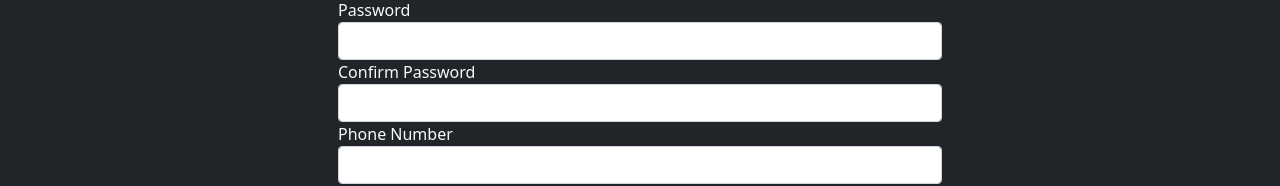
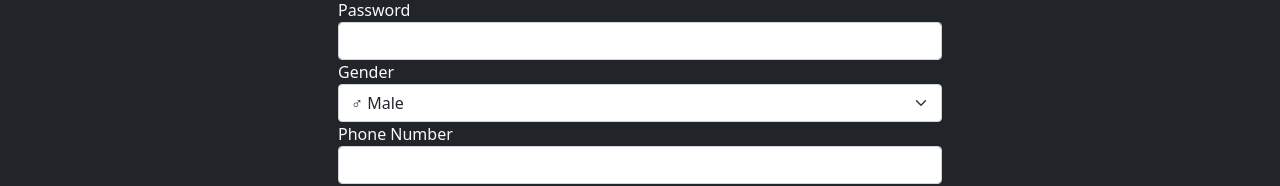
Before and after one commit to shiamabdullah/tshirt-Store, a React (Create React App) app in the folder projfrontend/: page /signup in a window 1280 px wide. Shown: the part 271-457 px from the top of the page. Built offline with nearby package versions, Linux system fonts and the light colour scheme; no server answers.

Commit message:
gender added

```diff
--- a/projfrontend/src/user/Signup.js
+++ b/projfrontend/src/user/Signup.js
@@ -13,7 +13,8 @@ const Signup = () => {
     success: false,
   });
 
-  const { name, email, password, password2, phone, error, success } = values; //destructure
+  const { name, email, password, password2, phone, gender, error, success } =
+    values; //destructure
 
   const handleChange = (name) => (event) => {
     setValues({ ...values, error: false, [name]: event.target.value });
@@ -22,7 +23,7 @@ const Signup = () => {
   const onSubmit = (event) => {
     event.preventDefault();
     setValues({ ...values, error: false });
-    signup({ name, email, password, phone })
+    signup({ name, email, password, phone, gender })
       .then((data) => {
         console.log("Data", data);
         if (data.email === email) {
@@ -32,6 +33,7 @@ const Signup = () => {
             email: "",
             password: "",
             phone: "",
+            gender: "",
             error: "",
             success: true,
           });
@@ -46,6 +48,8 @@ const Signup = () => {
       })
       .catch((e) => console.log(e));
   };
+
+  const validatePassword = () => {};
 
   const signUpForm = () => {
     return (
@@ -78,16 +82,14 @@ const Signup = () => {
               onChange={handleChange("password")} //triggered when name changes
             />
           </div>
+          <div className="form-group">
+            <label className="text-light"> Gender</label>
+            <select class="form-select" onChange={handleChange("gender")}>
+              <option value="Male">♂ Male</option>
+              <option value="Female">♀ Female</option>
+            </select>
+          </div>
 
-          <div className="form-group">
-            <label className="text-light"> Confirm Password</label>
-            <input
-              className="form-control"
-              type="password"
-              value={password2}
-              onChange={handleChange("password2")} //triggered when name changes
-            />
-          </div>
           <div className="form-group">
             <label className="text-light"> Phone Number</label>
             <input
```
